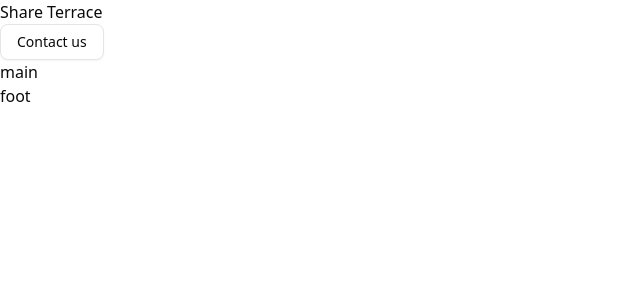
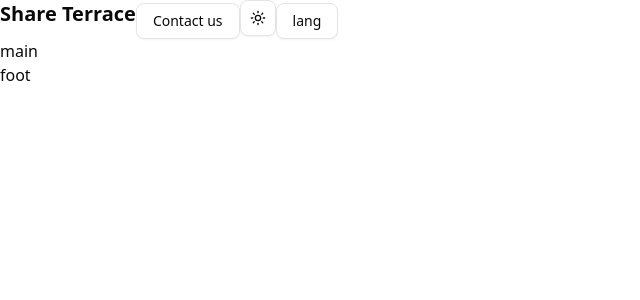
Before and after one commit to gaomingzhao666/estate-website, a Next.js app: page / in a window 1280 px wide. Shown: the top 300 px of the page, without its empty margins (0-640 px from the left). Built offline with nearby package versions, Linux system fonts and the light colour scheme.

Commit message:
feat: add basic web page structure and components

```diff
--- a/src/app/layout.tsx
+++ b/src/app/layout.tsx
@@ -1,4 +1,5 @@
 import type { Metadata } from 'next'
+import ThemeProvider from '@/components/theme/ThemeProvider'
 import Header from '@/components/Header'
 import Footer from '@/components/Footer'
 import './globals.css'
@@ -8,19 +9,26 @@ export const metadata: Metadata = {
   description: 'Generated by create next app',
 }
 
-const BaseLayout = ({ children }: { children: React.ReactNode }) => (
-	<html lang="ja">
+const RootLayout = ({ children }: { children: React.ReactNode }) => (
+  <html lang="ja" suppressHydrationWarning>
+    <head />
+
     <body>
-			{/* Layout UI */}
-			{/* Place children where you want to render a page or nested layout */}
+      <ThemeProvider
+        attribute="class"
+        defaultTheme="system"
+        enableSystem
+        disableTransitionOnChange
+      >
         <Header />
 
-			{/* main */}
+        {/* main content */}
         {children}
 
         <Footer />
+      </ThemeProvider>
     </body>
   </html>
 )
 
-export default BaseLayout
+export default RootLayout
--- a/src/app/page.tsx
+++ b/src/app/page.tsx
@@ -1,9 +1,9 @@
 import Image from 'next/image'
 
 const Home = () => (
-	<main>
-		<h1>main</h1>
-	</main>
+  <main>
+    <h1>main</h1>
+  </main>
 )
 
 export default Home
--- a/src/components/Header.tsx
+++ b/src/components/Header.tsx
@@ -1,13 +1,13 @@
 import Navigation from '@/components/Navigation'
 
 const Header = () => {
-	return (
-		<header>
-			<h1>Share Terrace</h1>
+  return (
+    <header className="flex">
+      <h1 className="text-xl font-semibold">Share Terrace</h1>
 
-			<Navigation />
-		</header>
-	)
+      <Navigation />
+    </header>
+  )
 }
 
 export default Header
--- a/src/components/Navigation.tsx
+++ b/src/components/Navigation.tsx
@@ -1,11 +1,23 @@
+'use client'
+
 import { Button } from '@/components/ui/button'
+import ThemeToggle from '@/components/theme/ThemeToggle'
 
 const Navigation = () => {
-	return (
-		<nav>
-			<Button variant="outline">Contact us</Button>
-		</nav>
-	)
+  const dos: React.MouseEventHandler<HTMLButtonElement> = () => {
+    alert('experimental functionality')
+  }
+
+  return (
+    <nav>
+      <Button variant="outline">Contact us</Button>
+
+      <ThemeToggle />
+      <Button variant={'outline'} onClick={dos}>
+        lang
+      </Button>
+    </nav>
+  )
 }
 
 export default Navigation
--- /dev/null
+++ b/src/components/theme/ThemeProvider.tsx
@@ -0,0 +1,13 @@
+'use client'
+
+import * as React from 'react'
+import { ThemeProvider as NextThemesProvider } from 'next-themes'
+
+const ThemeProvider = ({
+  children,
+  ...props
+}: React.ComponentProps<typeof NextThemesProvider>) => (
+  <NextThemesProvider {...props}>{children}</NextThemesProvider>
+)
+
+export default ThemeProvider
--- /dev/null
+++ b/src/components/theme/ThemeToggle.tsx
@@ -0,0 +1,42 @@
+'use client'
+
+import * as React from 'react'
+import { Moon, Sun } from 'lucide-react'
+import { useTheme } from 'next-themes'
+
+import { Button } from '@/components/ui/button'
+import {
+  DropdownMenu,
+  DropdownMenuContent,
+  DropdownMenuItem,
+  DropdownMenuTrigger,
+} from '@/components/ui/dropdown-menu'
+
+const ThemeToggle = () => {
+  const { setTheme } = useTheme()
+
+  return (
+    <DropdownMenu>
+      <DropdownMenuTrigger asChild>
+        <Button variant="outline" size="icon">
+          <Sun className="h-[1.2rem] w-[1.2rem] scale-100 rotate-0 transition-all dark:scale-0 dark:-rotate-90" />
+          <Moon className="absolute h-[1.2rem] w-[1.2rem] scale-0 rotate-90 transition-all dark:scale-100 dark:rotate-0" />
+          <span className="sr-only">Toggle theme</span>
+        </Button>
+      </DropdownMenuTrigger>
+      <DropdownMenuContent align="end">
+        <DropdownMenuItem onClick={() => setTheme('light')}>
+          Light
+        </DropdownMenuItem>
+        <DropdownMenuItem onClick={() => setTheme('dark')}>
+          Dark
+        </DropdownMenuItem>
+        <DropdownMenuItem onClick={() => setTheme('system')}>
+          System
+        </DropdownMenuItem>
+      </DropdownMenuContent>
+    </DropdownMenu>
+  )
+}
+
+export default ThemeToggle
```
Also changed, not shown: src/app/about/page.tsx (+5 -5 lines), src/components/Footer.tsx (+5 -5 lines). Lines whose indentation alone changed are shown as unchanged.
